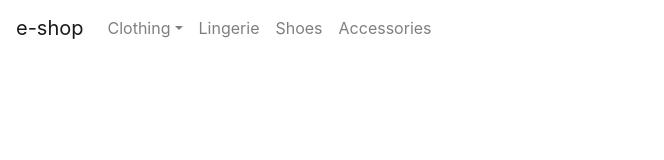
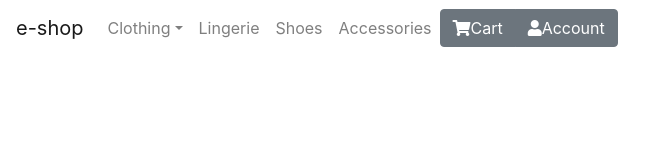
Before and after one commit to Edyta2801/e-shop, a plain HTML site: page index.html in a window 1280 px wide. Shown: the whole page, without its empty margins (0-664 px from the left). Drawn offline with nearby package versions, Linux system fonts and the light colour scheme.

Commit message:
add right buttons to navigation

```diff
--- a/index.html
+++ b/index.html
@@ -19,12 +19,15 @@
 
 <body>
     <nav class="navbar navbar-expand-md fixed-top navbar-light bg light">
+
+
+
         <a class="navbar-brand" href="#">e-shop</a>
         <button class="navbar-toggler" type="button" data-toggle="collapse" data-target="#mobile-menu"
             aria-controls="mobile-menu" aria-expanded="false" aria-label="Toggle navigation">
             <span class="navbar-toggler-icon"></span>
         </button>
-        <div collapse navbar-collapse id="mobile-menu">
+        <div class="collapse navbar-collapse ml-auto" id="mobile-menu">
             <ul class="navbar-nav">
                 <li class="dropdown">
                     <a href="#" class="nav-link dropdown-toggle" data-toggle="dropdown">Clothing</a>
@@ -44,7 +47,10 @@
                     <a href="#" class="nav-link">Accessories</a>
                 </li>
             </ul>
-
+            <div class="btn-group" role="group" aria-label="Basic example">
+                <button type="button" class="btn btn-secondary"><i class="fas fa-shopping-cart"></i>Cart</button>
+                <button type="button" class="btn btn-secondary"><i class="fas fa-user"></i>Account</button>
+            </div>
         </div>
     </nav>
 
```
